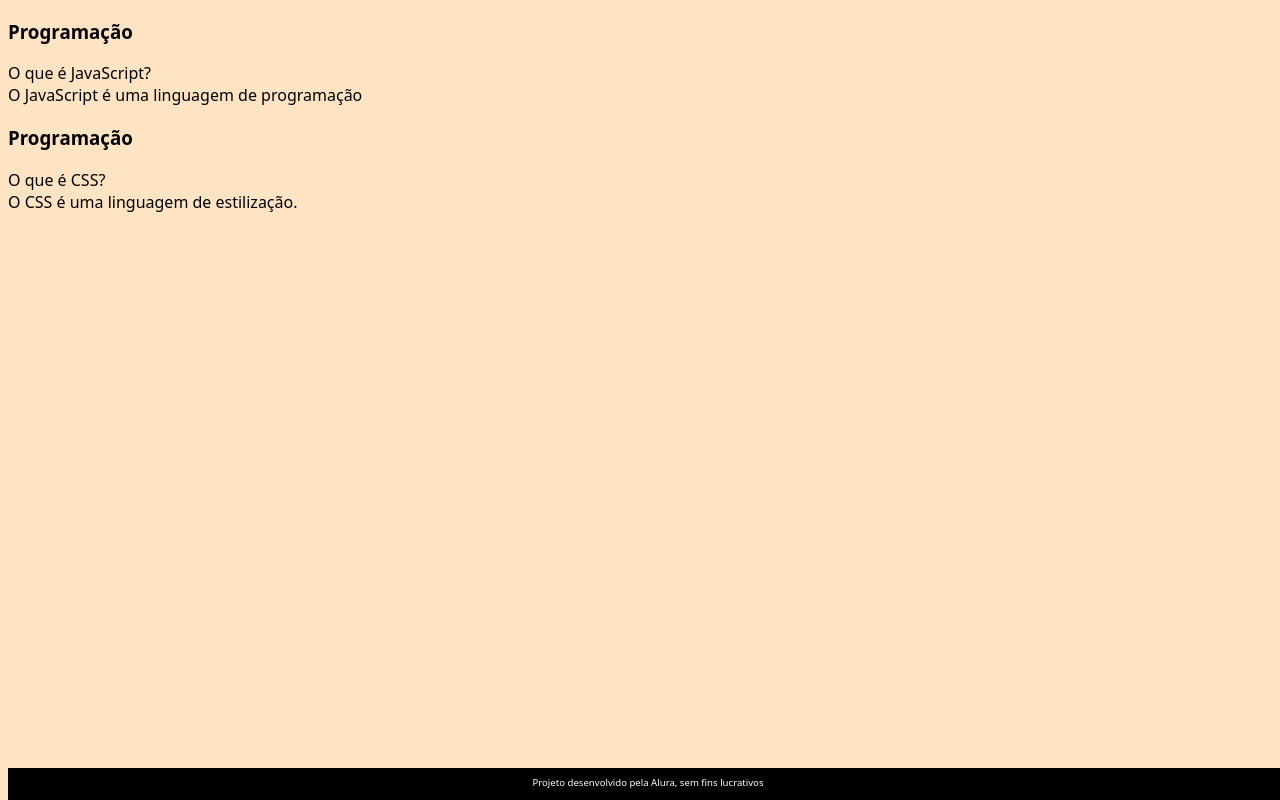
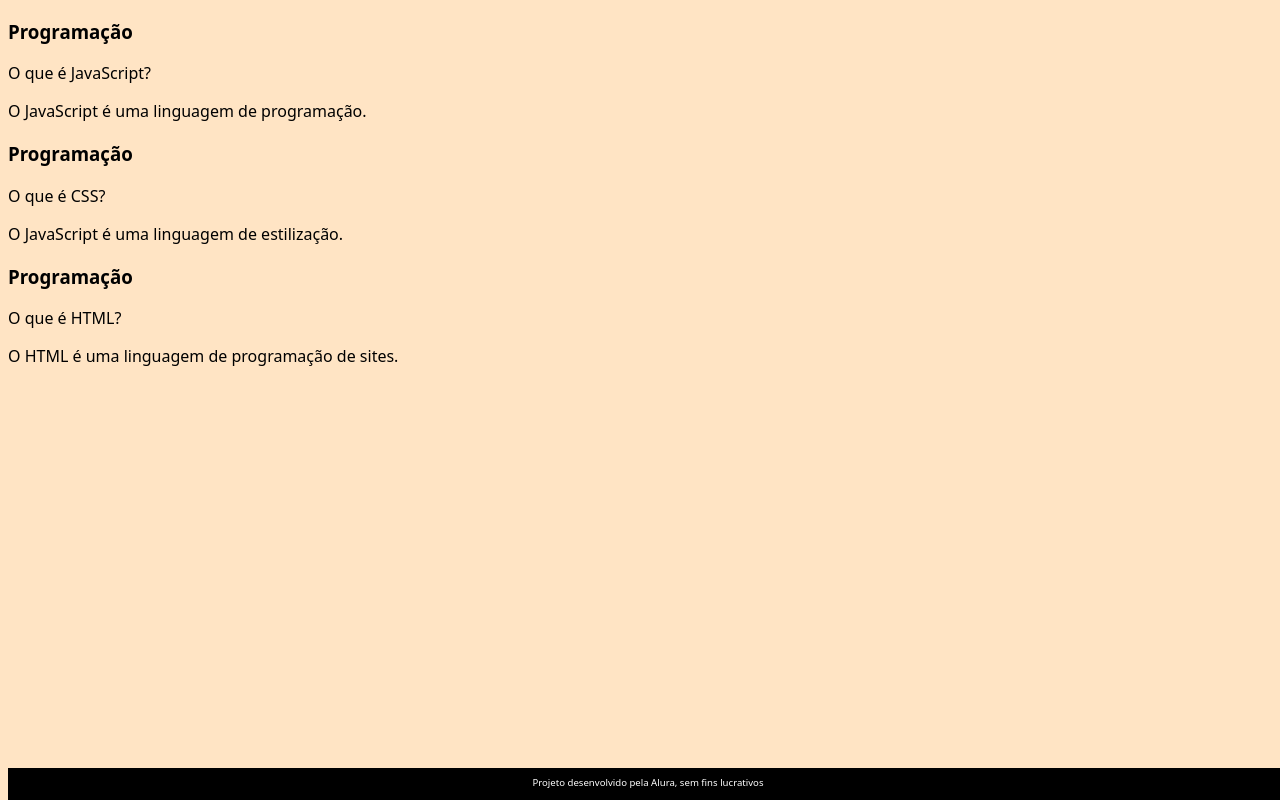
Before and after one commit to MatheusMVC/capybara, a plain HTML site: page index.html in a window 1280 px wide. Drawn offline with Linux system fonts and the light colour scheme; files that its build step writes are made by us from their sources.

Commit message:
Update index.html

```diff
--- a/index.html
+++ b/index.html
@@ -13,10 +13,10 @@
         <div class="cartao__conteudo">
             <h3>Programação</h3>
         <div class=cartao__conteudo__pergunta>
-            O que é JavaScript?
+            <p>O que é JavaScript?</p>
           </div>
         <div class="cartao__conteudo__resposta">
-            O JavaScript é uma linguagem de programação
+            <p>O JavaScript é uma linguagem de programação.</p>
           </div>
         </div>
     </article>
@@ -24,14 +24,24 @@
       <div class="cartao__conteudo">
           <h3>Programação</h3>
       <div class=cartao__conteudo__pergunta>
-            O que é CSS?
+          <p>O que é CSS?</p>
         </div>
       <div class="cartao__conteudo__resposta">
-            O CSS é uma linguagem de estilização.
+          <p>O JavaScript é uma linguagem de estilização.</p>
         </div>
       </div>
       </article>
-
+      <article class="cartao">
+        <div class="cartao__conteudo">
+            <h3>Programação</h3>
+        <div class=cartao__conteudo__pergunta>
+            <p>O que é HTML?</p>
+          </div>
+        <div class="cartao__conteudo__resposta">
+            <p>O HTML é uma linguagem de programação de sites.</p>
+          </div>
+          </div>
+          </article>
 </section>
 </main>
         <footer>
```
Lines whose indentation alone changed are shown as unchanged.
